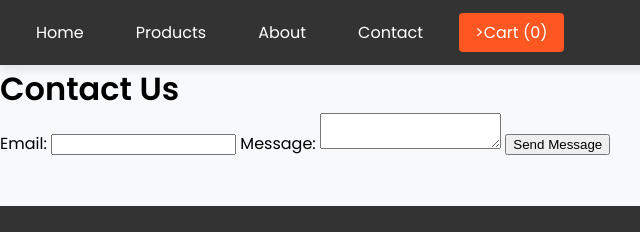
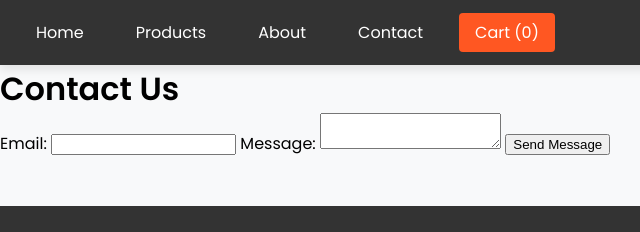
Before and after one commit to SAIPRAHASITH/sample-ecom-website, a plain HTML site: page contact.html in a window 1280 px wide. Shown: the top 232 px of the page, 0-640 px from the left. Drawn offline with Linux system fonts and the light colour scheme.

Commit message:
Update contact.html

```diff
--- a/contact.html
+++ b/contact.html
@@ -25,7 +25,7 @@ height="0" width="0" style="display:none;visibility:hidden"></iframe></noscript>
                 <li><a href="products.html"id="select">Products</a></li>
                 <li><a href="about.html"id="select">About</a></li>
                 <li><a href="contact.html"id="select">Contact</a></li>
-                <li><a href="cart.html" class="cart-link"id="select">>Cart (<span id="cart-count">0</span>)</a></li>
+                <li><a href="cart.html" class="cart-link"id="select">Cart (<span id="cart-count">0</span>)</a></li>
                 <link href="https://fonts.googleapis.com/css2?family=Poppins:wght@300;400;600&display=swap" rel="stylesheet">
 
 
```
